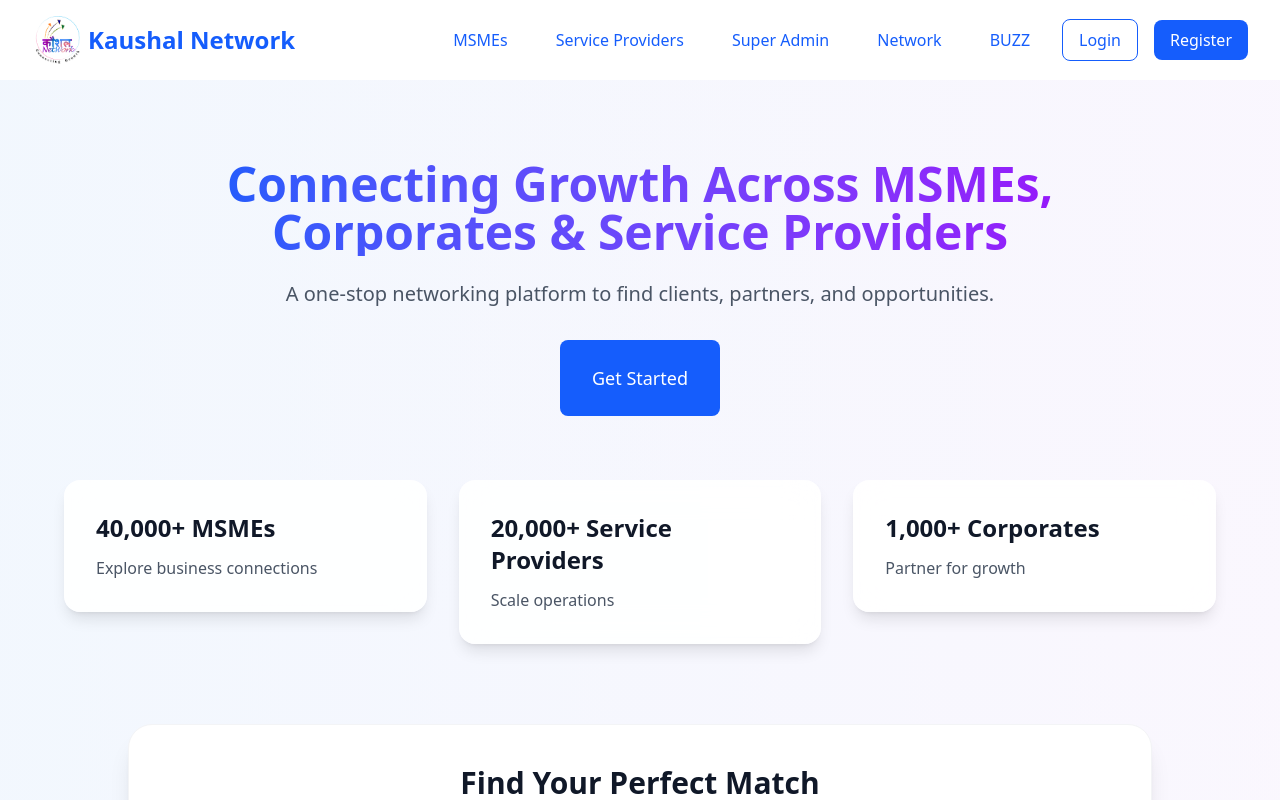
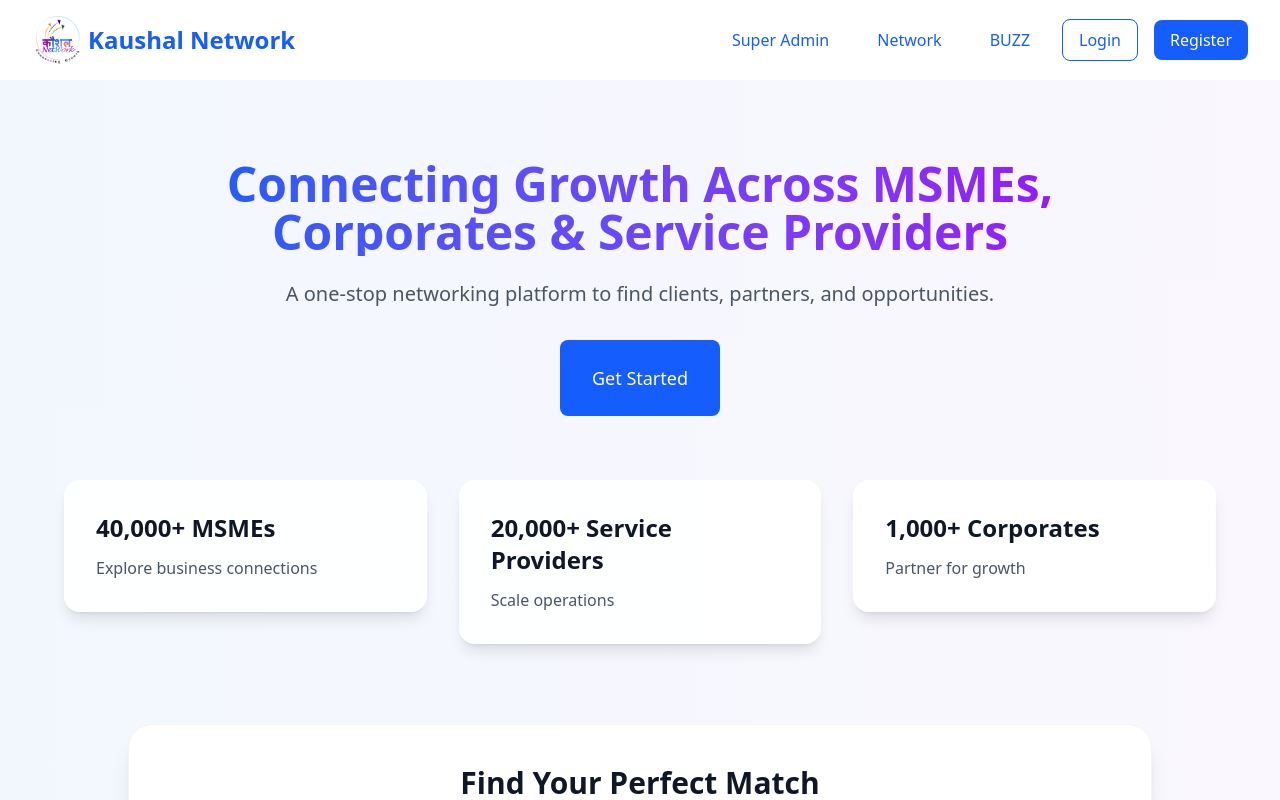
Before and after one commit to KibouSystems/kaushalnetwork-clientserver, a React (Vite) app: page / in a window 1280 px wide. Shown: the top 800 px of the page. Built offline with nearby package versions, Linux system fonts and the light colour scheme.

Commit message:
added tender proposals 2 update

```diff
--- a/src/components/Navbar.tsx
+++ b/src/components/Navbar.tsx
@@ -84,8 +84,6 @@
 
         {/* Desktop Nav */}
         <nav className="hidden md:flex space-x-2 lg:space-x-4 items-center">
-          <Button variant="ghost">MSMEs</Button>
-          <Button variant="ghost">Service Providers</Button>
           <Button
             variant="ghost"
             onClick={handleSuperAdminNavigation}
@@ -131,12 +129,6 @@
       {/* Mobile Menu */}
       {isOpen && (
         <div className="md:hidden flex flex-col items-start space-y-2 px-4 pb-4">
-          <Button variant="ghost" className="w-full text-left">
-            MSMEs
-          </Button>
-          <Button variant="ghost" className="w-full text-left">
-            Service Providers
-          </Button>
           <Button
             variant="ghost"
             className="w-full text-left"
```
